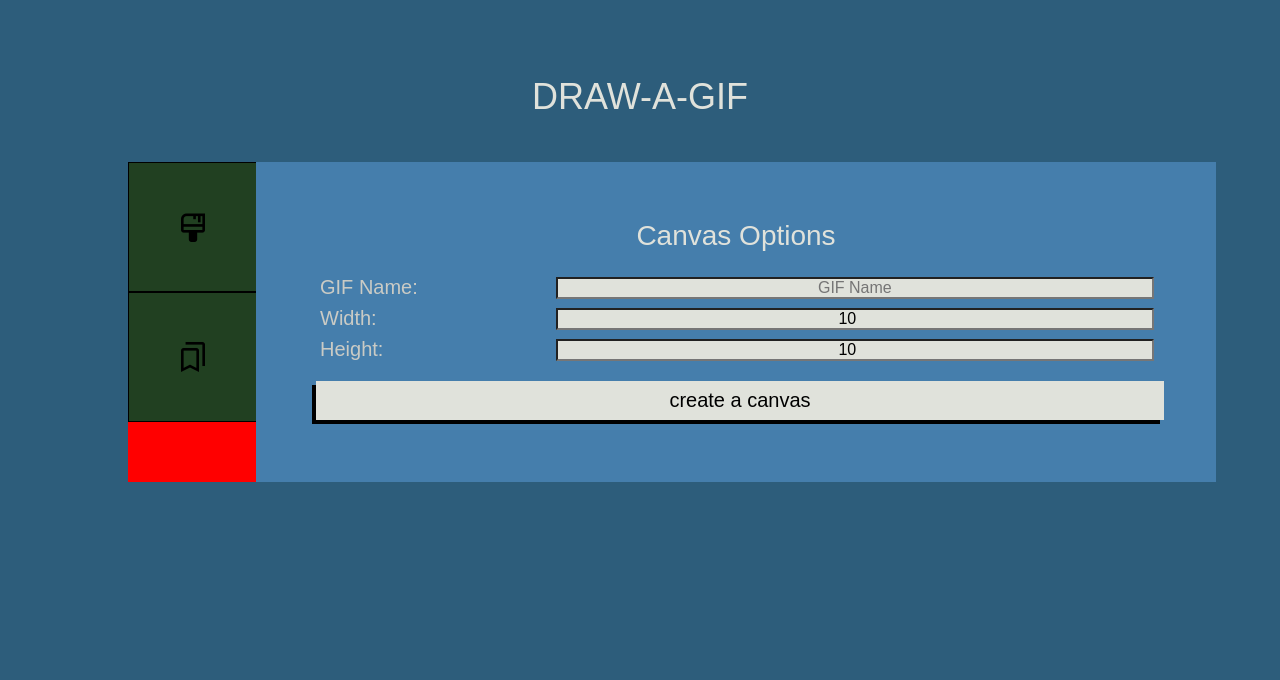
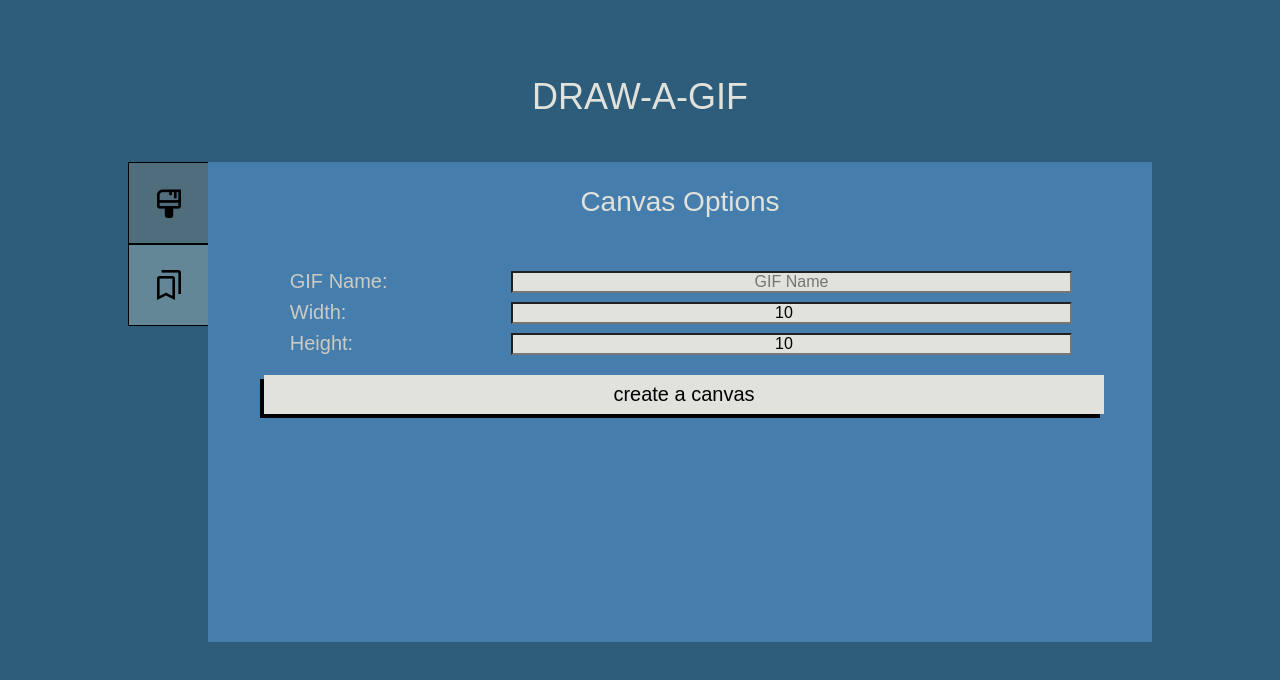
Before and after one commit to KevinBasta/draw-a-gif, a React (Vite) app: page / in a window 1280 px wide. Shown: the top 680 px of the page. Built offline with nearby package versions, Linux system fonts and the light colour scheme; no server answers; a web font is replaced by a local one.

Commit message:
finalize main menu style

```diff
--- a/src/App.tsx
+++ b/src/App.tsx
@@ -25,6 +25,9 @@ const GlobalStyles = createGlobalStyle`
     --quaternary-color: #000000;
     --quinary-color: #4795d4;
     --senary-color: ;
+
+    --snd-btn-clr: #638796;
+    --snd-btn-hvr-clr: #4F6D7A;
 
     --scroll-background-color: #E0E2DB;
     --scroll-handle-color: #686868;
--- a/src/menu/CreateCanvas.tsx
+++ b/src/menu/CreateCanvas.tsx
@@ -1,6 +1,6 @@
 import { useState } from "react";
 import { CreateCanvasWrapper, SizePickerContainer } from "./CreateCanvasStyles";
-import { Label, Title } from "../shared-styles/Text";
+import { Label, Title, TitlePadded } from "../shared-styles/Text";
 import { InputStandard } from "../shared-styles/Input";
 import { maxCanvasSize, minCanvasSize } from "../shared/Constants";
 import { updateInput, validateAndConvertInput } from "../shared/SharedUtilities";
@@ -19,7 +19,7 @@ export function CreateCanvas(props: CreateCanvasProps) {
     return (
         <>
             <CreateCanvasWrapper>
-                <Title>Canvas Options</Title>
+                <TitlePadded>Canvas Options</TitlePadded>
 
                 <SizePickerContainer>
                     <Label>GIF Name:</Label>
--- a/src/menu/CreateCanvasStyles.tsx
+++ b/src/menu/CreateCanvasStyles.tsx
@@ -1,20 +1,20 @@
 import styled from "styled-components";
 
 export const CreateCanvasWrapper = styled.div`
-    width: 65vw;
-    padding: 0 5vw;
+    width: 100%;
+    padding: 0 3vw;
     gap: 3vh;
     height: inherit;
 
     display: flex;
     flex-direction: column;
     align-items: center;
-    justify-content: center;
+    justify-content: flex-start;
     background-color: var(--secondary-color);
 `;
 
 export const SizePickerContainer = styled.div`
-    width: inherit;
+    width: 90%;
     display: grid;
     grid-template-columns: 4fr 10fr;
     grid-row-gap: min(1vw, 1vh);
--- a/src/menu/GIFStorage.tsx
+++ b/src/menu/GIFStorage.tsx
@@ -4,7 +4,7 @@ import { gifRecord } from "../shared/Formats";
 import { ButtonGIFStorageItem } from "../shared-styles/Button";
 import { ImgGIFStorageItemPreview } from "../shared-styles/Image";
 import { InputJsonFile } from "../shared-styles/Input";
-import { Title } from "../shared-styles/Text";
+import { Title, TitlePadded } from "../shared-styles/Text";
 
 interface GifStorageItemsProps {
     initCanvasFromSave: Function;
@@ -129,7 +129,7 @@ export function GIFStorage(props: GifStorageItemsProps) {
     return (
         <>
             <GIFStorageWrapper>
-                <Title>Saved GIFs</Title>
+                <TitlePadded>Saved GIFs</TitlePadded>
                 <GIFStorageItemsWrapper>
                     {
                         getSavedGIFs()
--- a/src/menu/GIFStorageStyles.tsx
+++ b/src/menu/GIFStorageStyles.tsx
@@ -1,8 +1,7 @@
 import styled from "styled-components";
 
 export const GIFStorageWrapper = styled.div`
-    width: 65vw;
-    padding: 0 5vw;
+    width: 100%;
     height: inherit;
 
     gap: 3vh;
@@ -21,12 +20,14 @@ export const GIFStorageItemsWrapper = styled.div`
     align-items: center;
     justify-content: flex-start;
     gap: 3vh;
+    width: 70%;
+    padding-bottom: 5vh;
 
     background-color: var(--secondary-color);
 `;
 
 export const GIFStorageItemWrapper = styled.div`
-    width: min(63vw, 63vh);
+    width: 100%;
     height: 75px;
     padding: max(1.5vw, 1.5vh);
     gap: 10px;
--- a/src/menu/MainMenu.tsx
+++ b/src/menu/MainMenu.tsx
@@ -1,5 +1,5 @@
 import { useState } from "react";
-import { LargeTitle } from "../shared-styles/Text";
+import { TitleLarge } from "../shared-styles/Text";
 import { MenuOptionsWrapper, MenuWrapper } from "./MainMenuStyles";
 import { GIFStorage } from "./GIFStorage";
 import { CreateCanvas } from "./CreateCanvas";
@@ -28,7 +28,7 @@ export function MainMenu(props: TitleScreenProps) {
     return (
         <>
             <MenuWrapper>
-                <LargeTitle>DRAW-A-GIF</LargeTitle>
+                <TitleLarge>DRAW-A-GIF</TitleLarge>
                 <MenuOptionsWrapper>
                     <MenuTabs currentTabIndex={currentTabIndex}
                               setCurrentTabIndex={setCurrentTabIndex}/>
--- a/src/menu/MainMenuStyles.tsx
+++ b/src/menu/MainMenuStyles.tsx
@@ -23,6 +23,6 @@ export const MenuWrapper = styled.div`
 export const MenuOptionsWrapper = styled.div`
     background-color: black;
     width: 80vw;
-    height: 40vh;
+    height: 60vh;
     display: flex;
 `;
--- a/src/menu/MenuTabs.tsx
+++ b/src/menu/MenuTabs.tsx
@@ -1,9 +1,4 @@
 import { MenuTab, MenuTabsWrapper } from "./MenuTabsSyles";
-
-interface MenuTabsProps {
-    currentTabIndex: number,
-    setCurrentTabIndex: Function
-}
 
 interface tabType {
     key: string,
@@ -21,7 +16,13 @@ const menuTabs: Array<tabType> = [
         key: crypto.randomUUID(),
         name: "ViewSaves",
         icon: "bookmarks"
-    }];
+    }
+];
+
+interface MenuTabsProps {
+    currentTabIndex: number,
+    setCurrentTabIndex: Function
+}
 
 export function MenuTabs(props: MenuTabsProps) {
 
@@ -30,7 +31,10 @@ export function MenuTabs(props: MenuTabsProps) {
     }
 
     const tabs = menuTabs.map((obj: tabType, i: number) => {
-        return <MenuTab className="material-symbols-outlined" key={obj.key} onClick={e => switchToTab(i)}>
+        return <MenuTab className="material-symbols-outlined"
+                        key={obj.key}
+                        onClick={e => switchToTab(i)}
+                        $active={props.currentTabIndex == i}>
                     {obj.icon}
                 </MenuTab>
     });
--- a/src/menu/MenuTabsSyles.tsx
+++ b/src/menu/MenuTabsSyles.tsx
@@ -1,7 +1,7 @@
 import styled from "styled-components";
 
 export const MenuTabsWrapper = styled.div`
-    min-width: 10vw;
+    min-width: min(10vw, 10vh);
     height: inherit;
 
     display: flex;
@@ -9,11 +9,11 @@ export const MenuTabsWrapper = styled.div`
     align-items: flex-start;
     justify-content: flex-start;
 
-    background-color: red;
+    background-color: var(--primary-color);
 `;
 
-export const MenuTab = styled.div`
-    background-color: #214021;
+export const MenuTab = styled.div<{ $active?: boolean; }>`
+    background-color: var(--snd-btn-clr);
     font-size: var(--font-size-xl);
     display: flex;
     align-items: center;
@@ -21,4 +21,15 @@ export const MenuTab = styled.div`
     width: 100%;
     aspect-ratio: 1/1;
     border: 1px solid black;
+    cursor: pointer;
+
+    ${props => props.$active ?
+        `background-color: var(--snd-btn-hvr-clr);`
+        :
+        `
+        &:hover {
+            background-color: var(--snd-btn-hvr-clr);
+        }
+        `
+    };
 `;
--- a/src/shared-styles/Button.tsx
+++ b/src/shared-styles/Button.tsx
@@ -9,7 +9,7 @@ export const ButtonLarge = styled.div<{ $disabled?: boolean }>`
     justify-content: center;
     cursor: pointer;
 
-    width: 100%;
+    width: 95%;
     padding: min(1vw, 1vh);
     font-size: var(--font-size-m);
     text-wrap: nowrap;
@@ -260,7 +260,7 @@ export const ButtonCanvasTab = styled.div<{ $icon: string; }>`
 `;
 
 export const ButtonGIFStorageItem = styled.button<{ $disabled?: boolean; }>`
-    background-color: #638796;
+    background-color: var(--snd-btn-clr);
     height: var(--font-size-xl);
     aspect-ratio: 1/1;
     color: black;
@@ -286,7 +286,7 @@ export const ButtonGIFStorageItem = styled.button<{ $disabled?: boolean; }>`
         transition: 0.01s;
 
         &:hover {
-            background-color: #4F6D7A;
+            background-color: var(--snd-btn-hvr-clr);
         }
 
         &:active {
--- a/src/shared-styles/Text.tsx
+++ b/src/shared-styles/Text.tsx
@@ -1,6 +1,6 @@
 import styled from "styled-components";
 
-export const LargeTitle = styled.p`
+export const TitleLarge = styled.p`
     font-size: var(--font-size-xl);
     color: var(--tertiary-color);
 
@@ -25,6 +25,19 @@ export const Title = styled.p`
     -ms-user-select: none;
 `;
 
+export const TitlePadded = styled.p`
+    font-size: var(--font-size-l);
+    color: var(--tertiary-color);
+    margin-top: 3vh;
+
+    user-drag: none;
+    -webkit-user-drag: none;
+    user-select: none;
+    -moz-user-select: none;
+    -webkit-user-select: none;
+    -ms-user-select: none;
+`;
+
 export const Label = styled.p`
     width: 100%;
     color: var(--tertiary-color-active);
```
